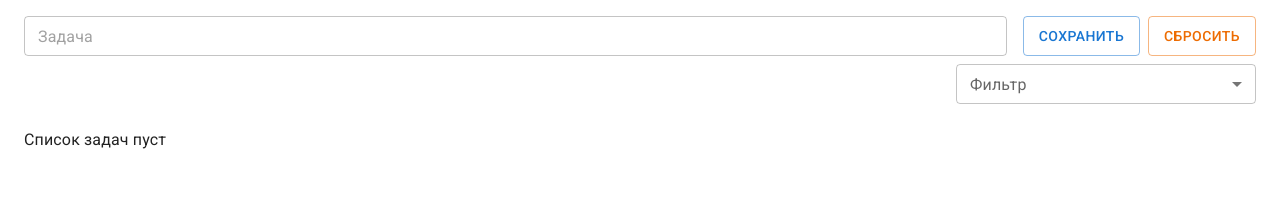
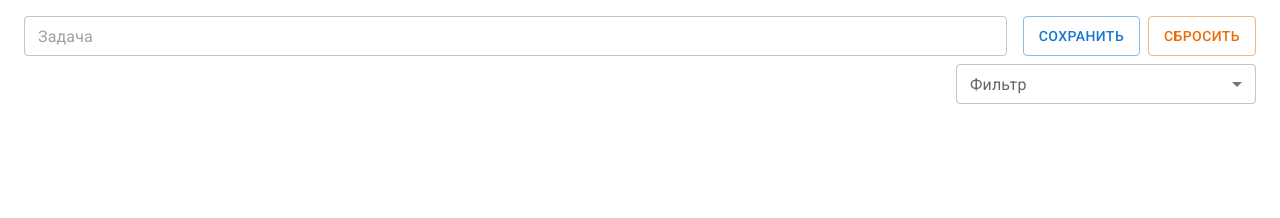
Before and after one commit to clouderMark/todos, a React (Create React App) app in the folder todos/: page / in a window 1280 px wide. Shown: the top 218 px of the page. Built offline with nearby package versions, Linux system fonts and the light colour scheme.

Commit message:
feat: make sorting data by filters

```diff
--- a/todos/src/components/TodoList.tsx
+++ b/todos/src/components/TodoList.tsx
@@ -2,13 +2,19 @@ import {Box} from '@mui/material';
 import {useAppSelector} from '../redux/hooks';
 import {selectTodo} from '../redux/todoListSlice';
 import TodoItem from './TodoItem';
+import {selectSortBy} from '../redux/sortBySlice';
 
 const TodoList = () => {
   const {todos} = useAppSelector(selectTodo);
+  const {hash: query} = useAppSelector(selectSortBy);
 
   return (
     <Box sx={{mt: 2}}>
-      {todos.length ? todos.map((todo) => <TodoItem key={todo.id} id={todo.id} />) : 'Cписок задач пуст'}
+      {query.length ? todos
+        .filter(({hash}) => !(query.every((el) => hash.indexOf(el))))
+        .map((todo) => (
+          <TodoItem key={todo.id} id={todo.id} />
+        )) : todos.map((todo) => <TodoItem key={todo.id} id={todo.id} />)}
     </Box>
   );
 };
```
